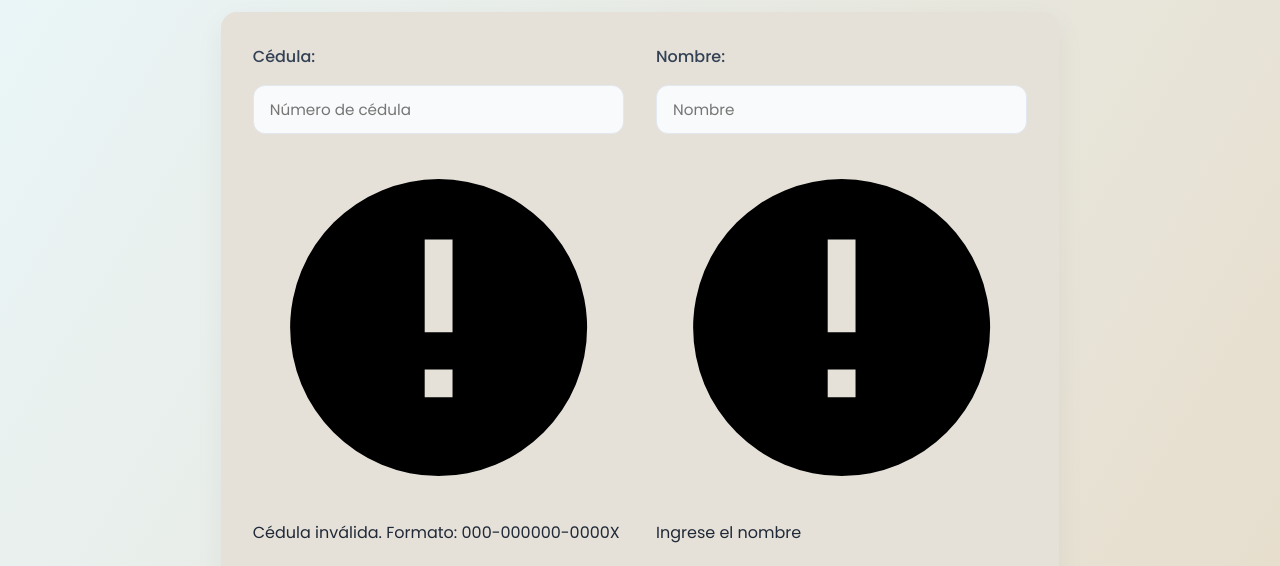
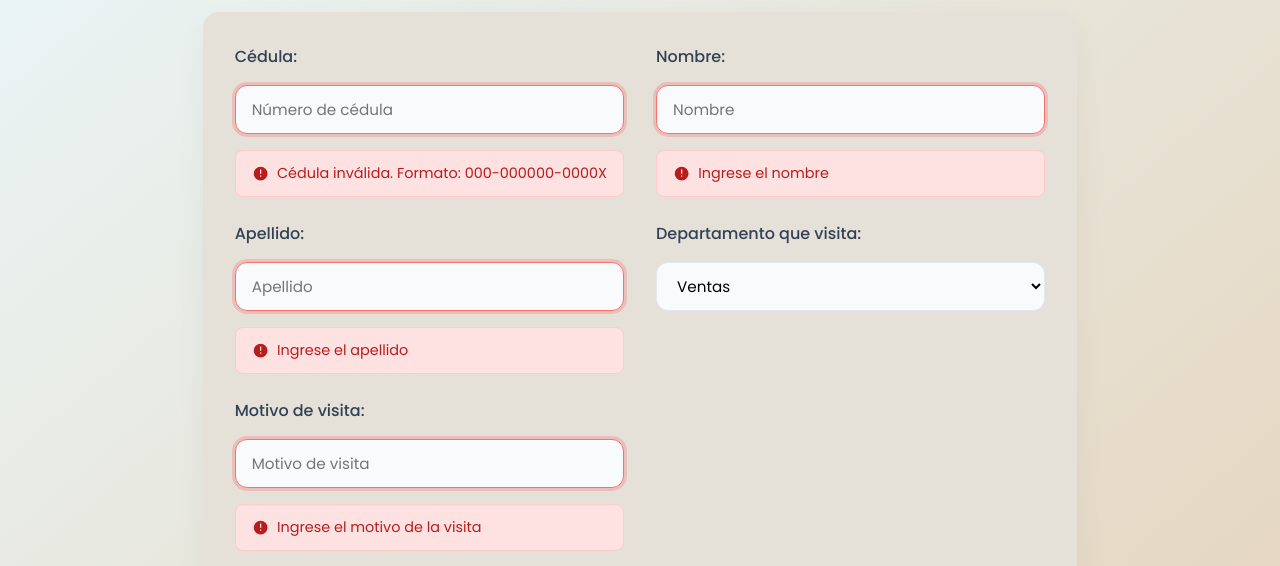
Before and after one commit to CookieBerryMaster/Registro-de-Visitantes, a plain HTML site: page index.html in a window 1280 px wide. Both pictures are taken after a click on the button "Registrar". Shown: the part 191-757 px from the top of the page. Drawn offline with Linux system fonts and the light colour scheme.

Commit message:
Agregar estilos para mensajes de error y efectos en inputs con error

```diff
--- a/style.css
+++ b/style.css
@@ -139,6 +139,41 @@ tbody tr:hover {
     background-color: #F1F5F9; /* Color de fondo en hover para filas */
 }
 
+/* Estilo de los mensajes de error */
+.error-msg {
+    background-color: #FEE2E2; /* Fondo sutil rosado */
+    color: #B91C1C; /* Rojo intenso */
+    border: 1px solid #FECACA; /* Borde sutil rojo */
+    padding: 0.75rem 1rem;
+    border-radius: 0.5rem;
+    font-size: 0.9rem;
+    margin-top: 0.5rem;
+    display: flex;
+    align-items: center;
+    gap: 0.5rem;
+    transition: opacity 0.3s ease, transform 0.3s ease;
+    opacity: 0;
+    transform: translateY(10px);
+}
+
+.error-msg.show {
+    opacity: 1;
+    transform: translateY(0);
+}
+
+.error-msg svg {
+    width: 1.2em;
+    height: 1.2em;
+    fill: #B91C1C; /* Color del ícono */
+}
+
+/* Efecto al enfocarse en los inputs con error */
+input.error,
+select.error {
+    border-color: #F87171; /* Borde color rojo */
+    box-shadow: 0 0 0 3px rgba(248, 113, 113, 0.3); /* Sombra roja sutil */
+}
+
 /* Estilo del pie de página */
 footer {
     text-align: center;
```
